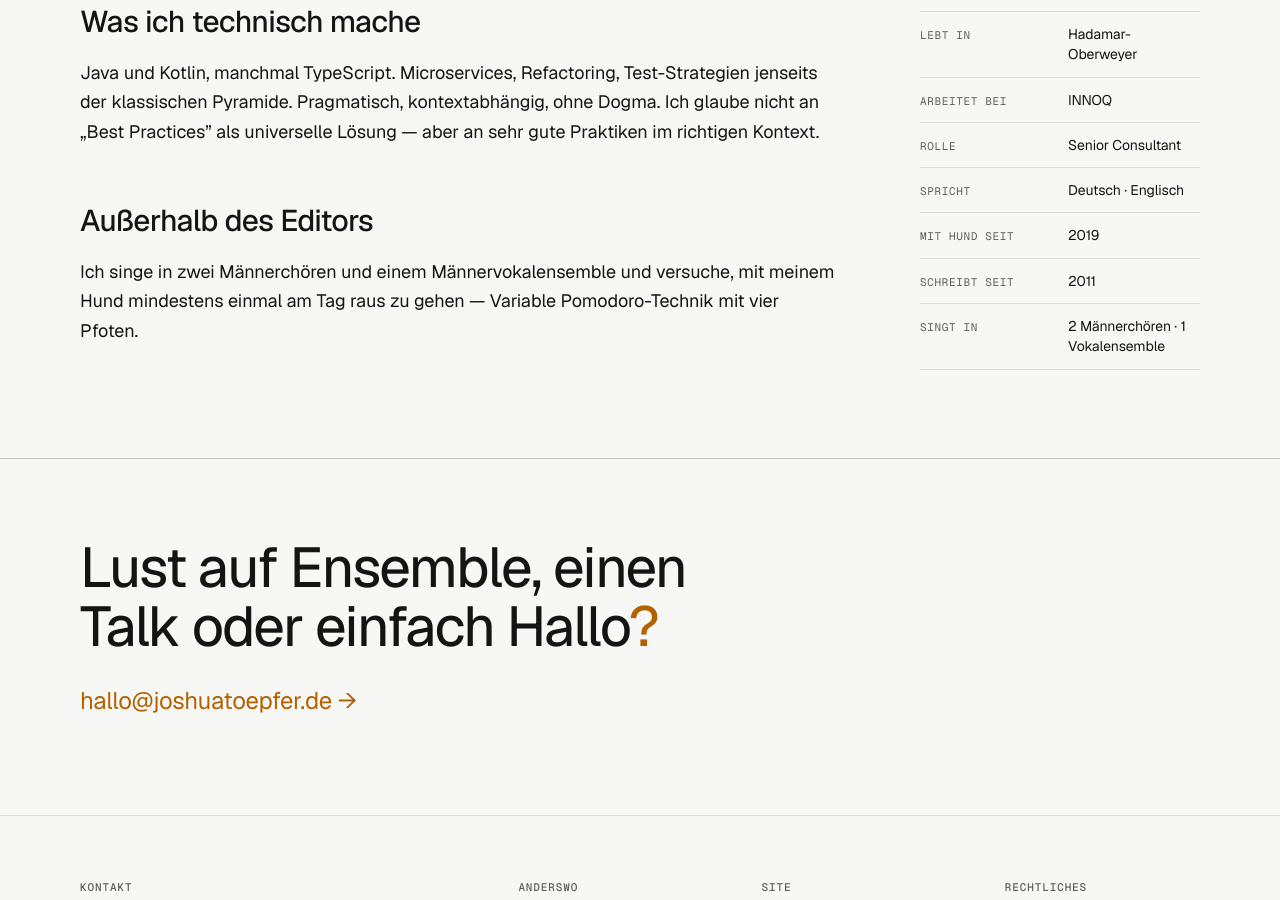
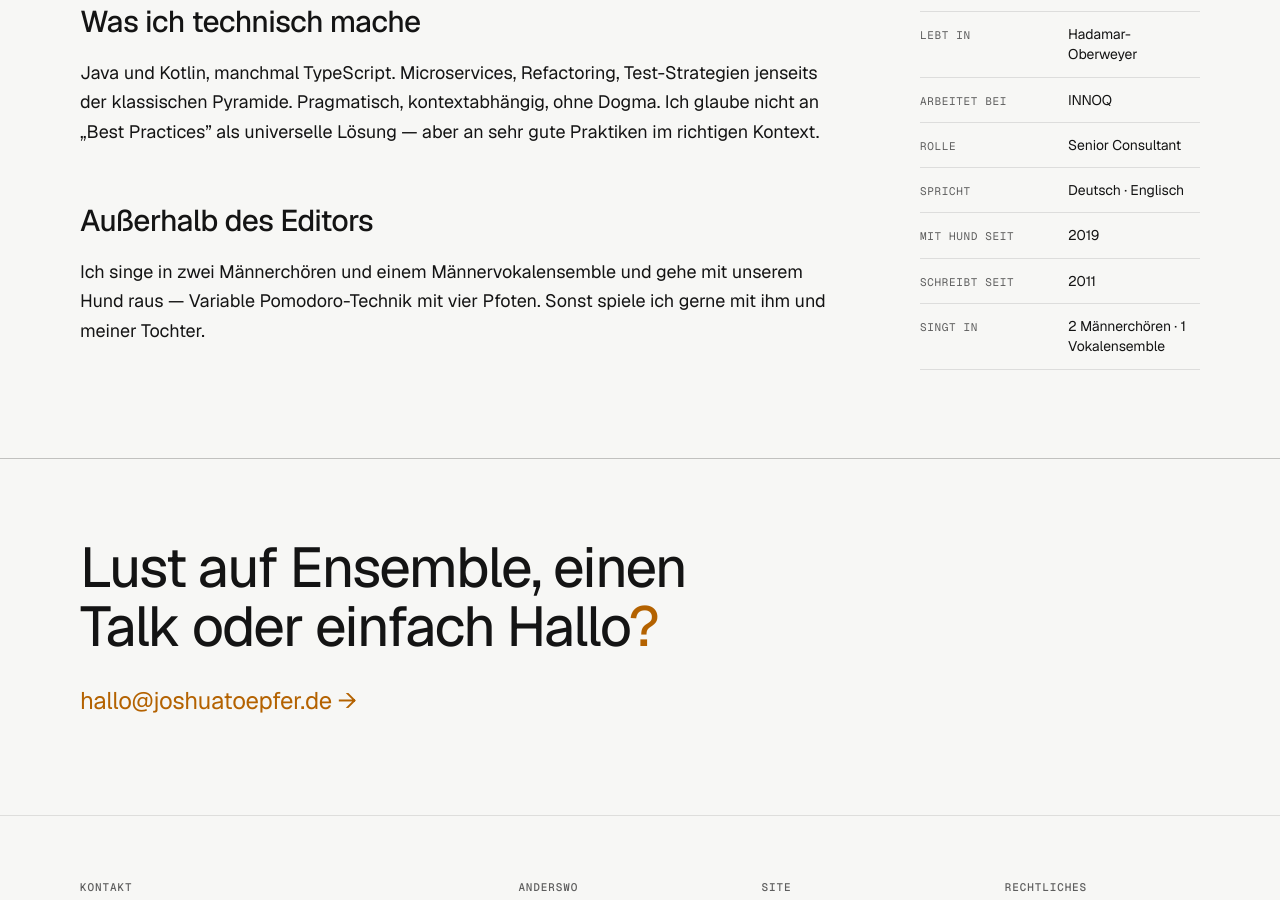
Before and after one commit to hollesse/joshuatoepfer.de, a Jekyll site: the page built from ueber-mich/index.md, in a window 1280 px wide and 900 px high, scrolled down 1672 px. Built offline with Jekyll 4.4.1, drawn with Linux system fonts in a browser that asks for light colours.

Commit message:
Über mich: Hunderunde ohne Häufigkeit, Tochter ergänzen
"Mindestens einmal am Tag" raus, weil es öfter ist. Dazu ein Satz zum
Spielen mit Hund und Tochter; "meinem Hund" wird zu "unserem Hund".

Co-Authored-By: Claude Opus 5 <noreply@anthropic.com>
Claude-Session: https://claude.ai/code/session_018vTLe5d4k5MAyfGJrhkxkE

```diff
--- a/ueber-mich/index.md
+++ b/ueber-mich/index.md
@@ -45,6 +45,6 @@ universelle Lösung — aber an sehr gute Praktiken im richtigen Kontext.
 
 ## Außerhalb des Editors
 
-Ich singe in zwei Männerchören und einem Männervokalensemble und
-versuche, mit meinem Hund mindestens einmal am Tag raus zu gehen —
-Variable Pomodoro-Technik mit vier Pfoten.
+Ich singe in zwei Männerchören und einem Männervokalensemble und gehe
+mit unserem Hund raus — Variable Pomodoro-Technik mit vier Pfoten.
+Sonst spiele ich gerne mit ihm und meiner Tochter.
```
